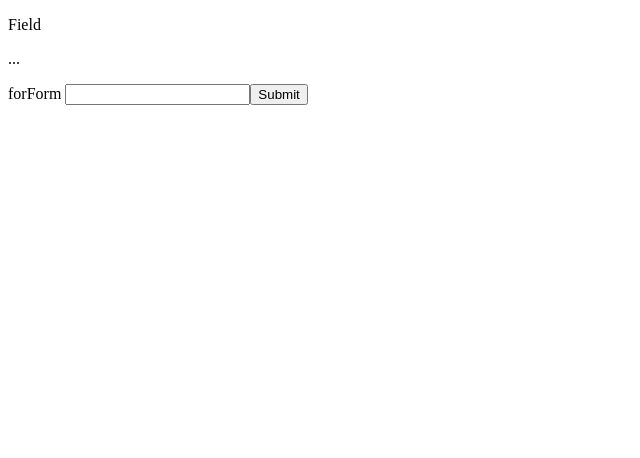
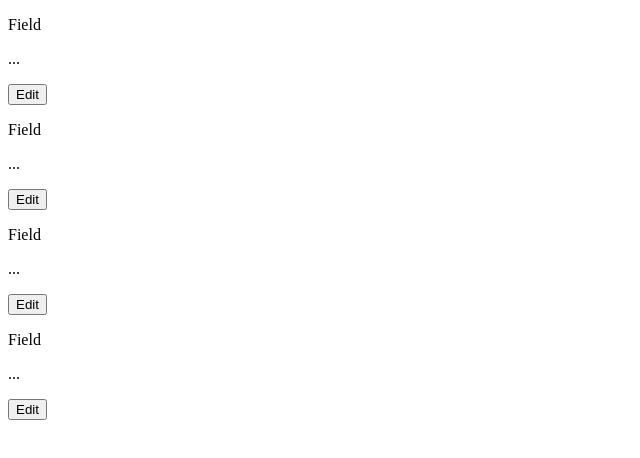
Before and after one commit to AlexandruIoan20/CV-Application-Project-, a React (Create React App) app in the folder cv-app/: page / in a window 1280 px wide. Shown: the top 458 px of the page, without its empty margins (0-640 px from the left). Built offline with nearby package versions, Linux system fonts and the light colour scheme.

Commit message:
Input Field Fixed - Label Removed + Edit Button Added

```diff
--- a/cv-app/src/App.jsx
+++ b/cv-app/src/App.jsx
@@ -12,6 +12,9 @@ export default class App extends Component {
     return (
       <section className='container'>
         <InfoField/>
+        <InfoField/>
+        <InfoField/>
+        <InfoField/>
       </section>
     )
   }
--- a/cv-app/src/components/form.jsx
+++ b/cv-app/src/components/form.jsx
@@ -6,12 +6,14 @@ export default class Form extends Component {
     }
 
     render () {
-        const { onAddInfo, clForm, forForm, clInput, clLabel, clButton } = this.props;
+        const { onEditInfo, clForm, clInput, clButton } = this.props;
         return(
             <form className= { clForm }>
-                <label htmlFor= { forForm } className = { clLabel } > forForm </label>
                 <input type="text" className= { clInput } id = { clInput } />
-                <button onClick = { onAddInfo } type="reset" className={ clButton }> Submit </button>
+                <button
+                    onClick = { () =>  onEditInfo(document.getElementById('info-field-input').value) }
+                    type="reset"
+                    className={ clButton }> Submit </button>
             </form>
         )
     }
--- a/cv-app/src/components/infoField.jsx
+++ b/cv-app/src/components/infoField.jsx
@@ -12,12 +12,17 @@ export default class InfoField extends Component {
         }
     }
 
-    addInfoHandler = () => {
-        const input = document.getElementById('info-field-input').value;
+    editInfoHandler = (text) => {
+        this.setState( {
+            info: <p> { text }</p>,
+            showEdit: false,
+        })
+    }
 
+    showEditHandler = () =>  {
+        const showEdit = !this.state.showEdit
         this.setState( {
-            info: <p> { input }</p>,
-            showEdit: false,
+            ...this.state, showEdit
         })
     }
 
@@ -26,12 +31,11 @@ export default class InfoField extends Component {
             <section>
                <NameBar name='Field'/>
                 <span> { this.state.info  }</span>
-                <Form clForm = 'info-field-form'
-                    forForm = 'From props(still working)'
+                <button onClick= {this.showEditHandler}>Edit</button>
+                {this.state.showEdit && <Form clForm = 'info-field-form'
                     clInput = 'info-field-input'
-                    clLabel = 'info-field-label'
                     clButton = 'info-field-button'
-                    onAddInfo =  { this.addInfoHandler } />
+                    onEditInfo =  { this.editInfoHandler } /> }
             </section>
         )
     }
```
